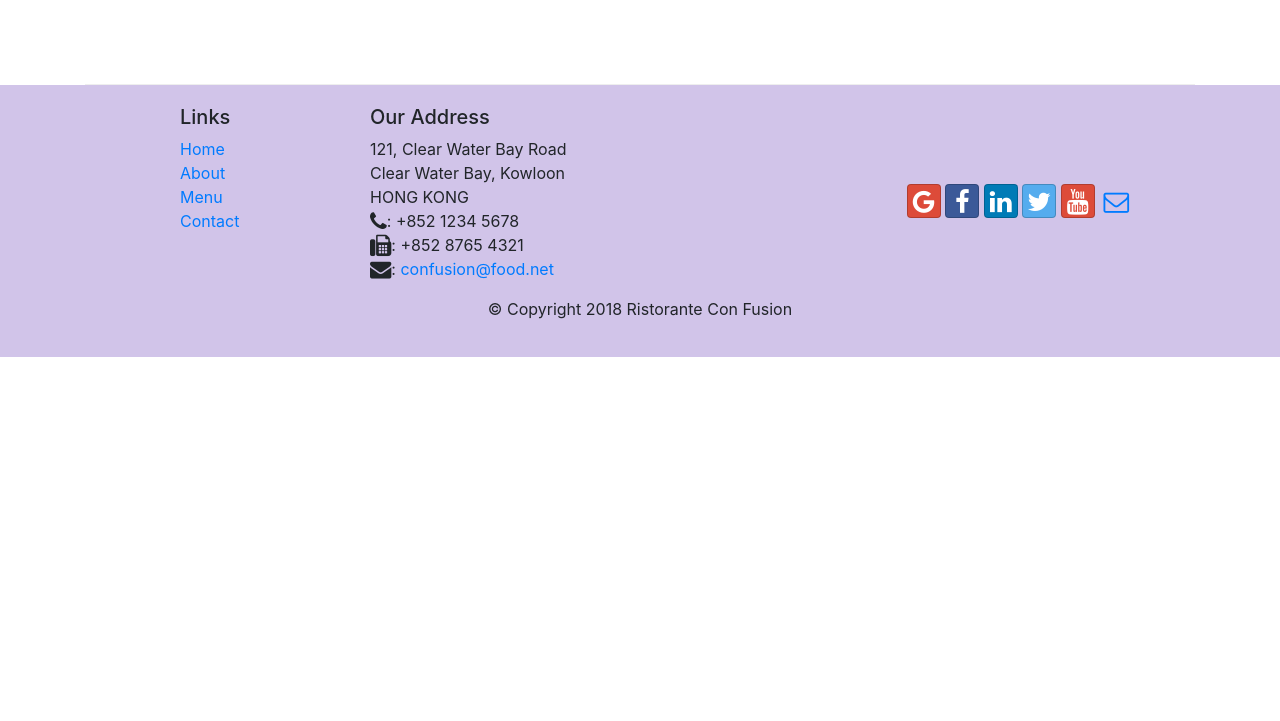
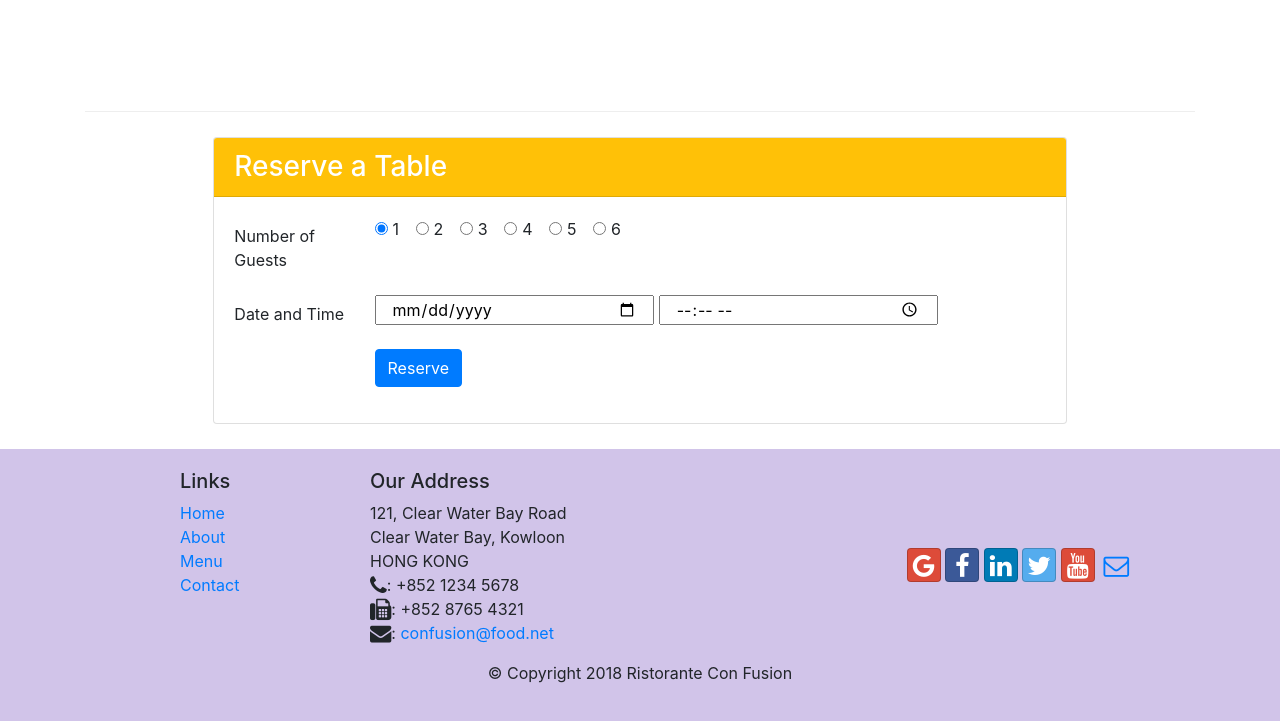
Before and after one commit to AnaPaula7777/ConFusion_Restarurant_Website, a website: page index.html in a window 1280 px wide. Shown: the part 1449-2170 px from the top of the page. Before the commit the page ends 1806 px from the top, so only its background shows below. Drawn offline with nearby package versions, Linux system fonts and the light colour scheme.

Commit message:
Assignment 2

```diff
--- a/css/styles.css
+++ b/css/styles.css
@@ -37,3 +37,8 @@ body {
 .navbar-dark {
     background: #512DA8;
 }
+
+.reserve {
+    margin: 25px 0px 25px 0px;
+    padding: 0px;
+}
--- a/index.html
+++ b/index.html
@@ -41,8 +41,10 @@
                     <h1>Ristorante con Fusion</h1>
                     <p>We take inspiration from the World's best cuisines, and create a unique fusion experience. Our lipsmacking creations will tickle your culinary senses!</p>
                 </div>
-                <div class="col-12 col-sm align-self-center">
-                    <img src="img/logo.png" class="img-fluid">
+                <div class="row col-12 col-sm-6 align-self-center">
+                    <img src="img/logo.png" class="img-fluid col-sm-6">
+                    <a type="button" style="height: fit-content;"  href="#reserve"
+                    class="btn btn-warning btn-sm btn-block col-sm-6 align-self-center">Reserve Table</a>
                 </div>
             </div>
         </div>
@@ -71,8 +73,15 @@
                 <h3>This Month's Promotions</h3>
             </div>
             <div class="col col-sm col-md">
-                <h2>Weekend Grand Buffet</h2>
-                <p class="d-none d-sm-block">Featuring mouthwatering combinations with a choice of five different salads, six enticing appetizers, six main entrees and five choicest desserts. Free flowing bubbly and soft drinks. All for just $19.99 per person </p>
+                <div class="media">
+                    <div class="media-body">
+                        <h2 class="mt-0">Weekend Grand Buffet <span class="badge badge-danger">NEW</span></h2>
+                        <p class="d-none d-sm-block">Featuring mouthwatering combinations with a choice of five different salads, six enticing appetizers, six main entrees and five choicest desserts. Free flowing bubbly and soft drinks. All for just $19.99 per person </p>
+                    </div>
+                    <img class="d-flex ml-3 img-thumbnail align-self-center"
+                    src="img/buffet.png" alt="buffet">
+                </div>
+
             </div>
         </div>
 
@@ -90,6 +99,59 @@
                         <p class="d-none d-sm-block">Award winning three-star Michelin chef with wide International experience having worked closely with whos-who in the culinary world, he specializes in creating mouthwatering Indo-Italian fusion experiences. </p>
                     </div>
                 </div>
+            </div>
+        </div>
+    </div>
+
+    <div class="col-sm reserve" id="reserve">
+        <div class="card col-12 col-sm-8 offset-sm-2" style="padding: 0;">
+            <h3 class="card-header bg-warning text-white">Reserve a Table</h3>
+            <div class="card-body">
+                <form>
+                    <div class="form-group row">
+                        <label for="firstname" class="col-md-2 col-form-label">Number of Guests</label>
+                        <div class="col-md-10">
+                            <div class="form-check form-check-inline">
+                                <input class="form-check-input" type="radio" name="inlineRadioOptions" id="inlineRadio1" value="option1" checked>
+                                <label class="form-check-label" for="inlineRadio1">1</label>
+                              </div>
+                            <div class="form-check form-check-inline">
+                                <input class="form-check-input" type="radio" name="inlineRadioOptions" id="inlineRadio2" value="option2">
+                                <label class="form-check-label" for="inlineRadio2">2</label>
+                            </div>
+                            <div class="form-check form-check-inline">
+                              <input class="form-check-input" type="radio" name="inlineRadioOptions" id="inlineRadio1" value="option1">
+                              <label class="form-check-label" for="inlineRadio1">3</label>
+                            </div>
+                            <div class="form-check form-check-inline">
+                              <input class="form-check-input" type="radio" name="inlineRadioOptions" id="inlineRadio2" value="option2">
+                              <label class="form-check-label" for="inlineRadio2">4</label>
+                            </div>
+                            <div class="form-check form-check-inline">
+                              <input class="form-check-input" type="radio" name="inlineRadioOptions" id="inlineRadio1" value="option1">
+                              <label class="form-check-label" for="inlineRadio1">5</label>
+                            </div>
+                            <div class="form-check form-check-inline">
+                              <input class="form-check-input" type="radio" name="inlineRadioOptions" id="inlineRadio2" value="option2">
+                              <label class="form-check-label" for="inlineRadio2">6</label>
+                            </div>
+                        </div>
+                    </div>
+                    <div class="form-group row">
+                        <label for="firstname" class="col-md-2 col-form-label">Date and Time</label>
+                        <div class="col-md-10">
+                            <input class="col-sm-5" type="date" placeholder="Date" />
+                            <input class="col-sm-5" type="time" placeholder="Time" />
+                        </div>
+                    </div>
+                    <div class="form-group row">
+                        <div class="offset-md-2 col-md-10">
+                            <button type="submit" class="btn btn-primary">
+                                Reserve
+                            </button>
+                        </div>
+                    </div>
+                </form>
             </div>
         </div>
     </div>
```
